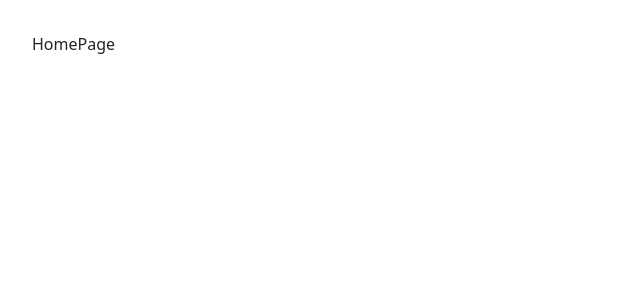
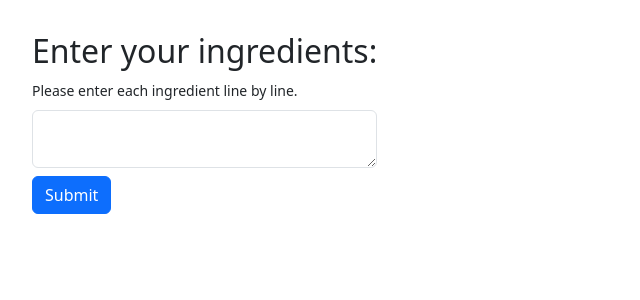
Before and after one commit to Ahmd-zaidan8a8/Project-2, a React (Vite) app: page / in a window 1280 px wide. Shown: the top 300 px of the page, without its empty margins (0-640 px from the left). Built offline with nearby package versions, Linux system fonts and the light colour scheme.

Commit message:
the ingr form

```diff
--- a/src/App.jsx
+++ b/src/App.jsx
@@ -3,7 +3,7 @@ import HomePage from "./pages/HomePage";
 import Navbar from "./components/Navbar";
 import Sidebar from "./components/Sidebar";
 import Footer from "./components/Footer";
-import Info from "./components/Info";
+import Info from "./components/FoodInfo";
 import Dashboard from "./pages/Dashboard";
 
 const App = () => {
--- /dev/null
+++ b/src/components/FoodInfo.jsx
@@ -0,0 +1,16 @@
+import apiClient from "../services/api-client";
+
+const FoodInfo = () => {
+  // apiClient
+  //   // .get()
+  //   .then((response) => {
+  //     console.log("Response:", response.data);
+  //   })
+  //   .catch((error) => {
+  //     console.error("Error:", error);
+  //   });
+
+  return <div>FoodInfo</div>;
+};
+
+export default FoodInfo;
--- a/src/components/Info.jsx
+++ /dev/null
@@ -1,16 +0,0 @@
-import apiClient from "../services/api-client";
-
-const Info = () => {
-  apiClient
-    // .get()
-    .then((response) => {
-      console.log("Response:", response.data);
-    })
-    .catch((error) => {
-      console.error("Error:", error);
-    });
-
-  return <div>Info</div>;
-};
-
-export default Info;
--- a/src/pages/Dashboard.jsx
+++ b/src/pages/Dashboard.jsx
@@ -9,7 +9,6 @@ const Dashboard = () => {
           console.log("submitted!");
         }}
       >
-        <div className="mb-3">
           <div className="mb-3">
             <select name="gender" id="gender">
               <option value=""></option>
@@ -18,6 +17,7 @@ const Dashboard = () => {
             </select>
           </div>
 
+        <div className="mb-3">
           <label htmlFor="userName" className="form-label">
             Username:{" "}
           </label>
--- a/src/pages/HomePage.jsx
+++ b/src/pages/HomePage.jsx
@@ -1,5 +1,44 @@
+import { useState } from "react";
+import { Link } from "react-router-dom";
+import FoodInfo from "../components/FoodInfo";
+
 const HomePage = () => {
-  return <div>HomePage</div>;
+  const [textValue, setTextArea] = useState("");
+  const [isSubmitted , setSubmitted] = useState(false);
+
+  const handleTextAreaChange = (e) => {
+    setTextArea(e.target.value);
+  };
+
+  return (
+    <div className="d-flex justify-content-between">
+      <div>
+        <h2>Enter your ingredients: </h2>
+        <small>Please enter each ingredient line by line.</small>
+        <form
+          onSubmit={(e) => {
+            e.preventDefault();
+            setSubmitted(true);
+          }}
+        >
+          <div className="form-floating my-2">
+            <textarea
+              value={textValue}
+              onChange={handleTextAreaChange}
+              className="form-control"
+              id="floatingTextarea"
+            ></textarea>
+          </div>
+          <button type="submit" className="btn btn-primary">
+            Submit
+          </button>
+        </form>
+      </div>
+        <div>
+          {isSubmitted && <FoodInfo ingr={textValue} />}
+        </div>
+    </div>
+  );
 };
 
 export default HomePage;
```
